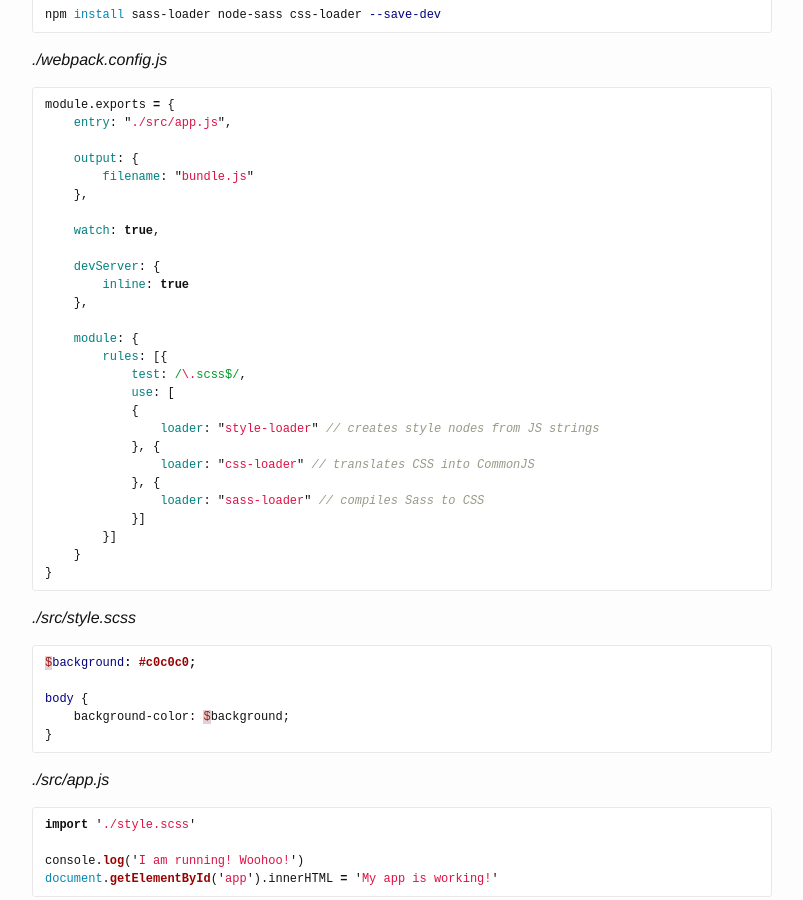
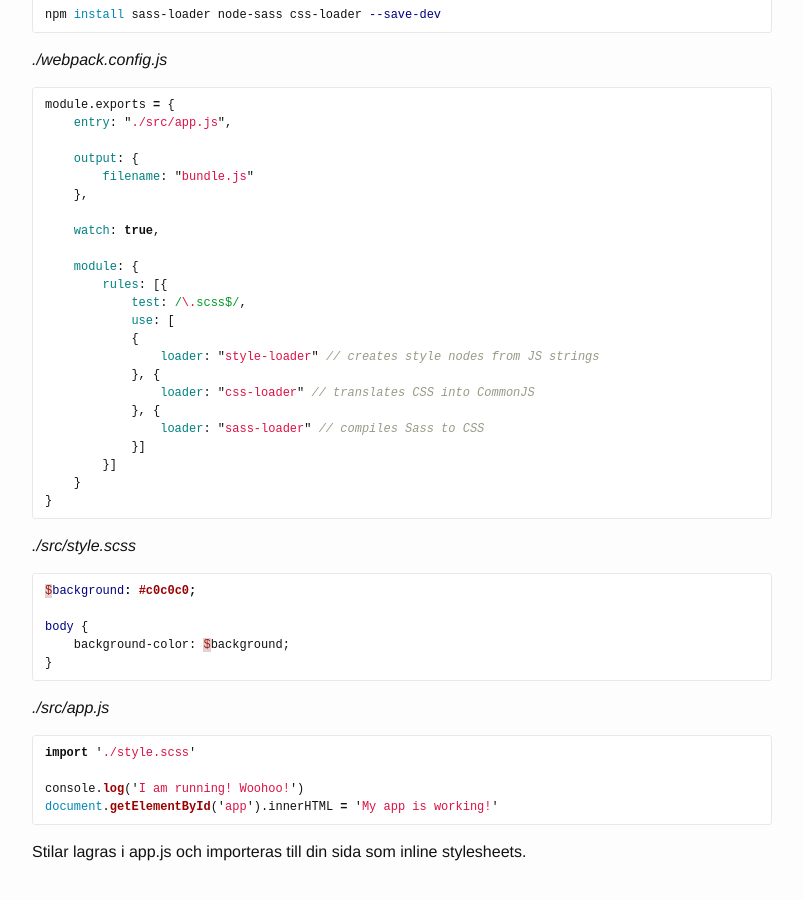
Before and after one commit to develdoe/develdoe.github.io, a Jekyll site: the page built from _posts/2018-01-10-webpack-sass-compilering.md, in a window 1280 px wide and 900 px high, scrolled down 2906 px. Shown: the whole window, without its empty margins (238-1041 px from the left). Built offline with Jekyll 4.4.1, drawn with Linux system fonts in a browser that asks for light colours.

Commit message:
Update 2018-01-10-webpack-sass-compilering.md

```diff
--- a/_posts/2018-01-10-webpack-sass-compilering.md
+++ b/_posts/2018-01-10-webpack-sass-compilering.md
@@ -157,10 +157,6 @@
 
     watch: true,
 
-    devServer: {
-        inline: true
-    },
-
     module: {
         rules: [{
             test: /\.scss$/,
```
